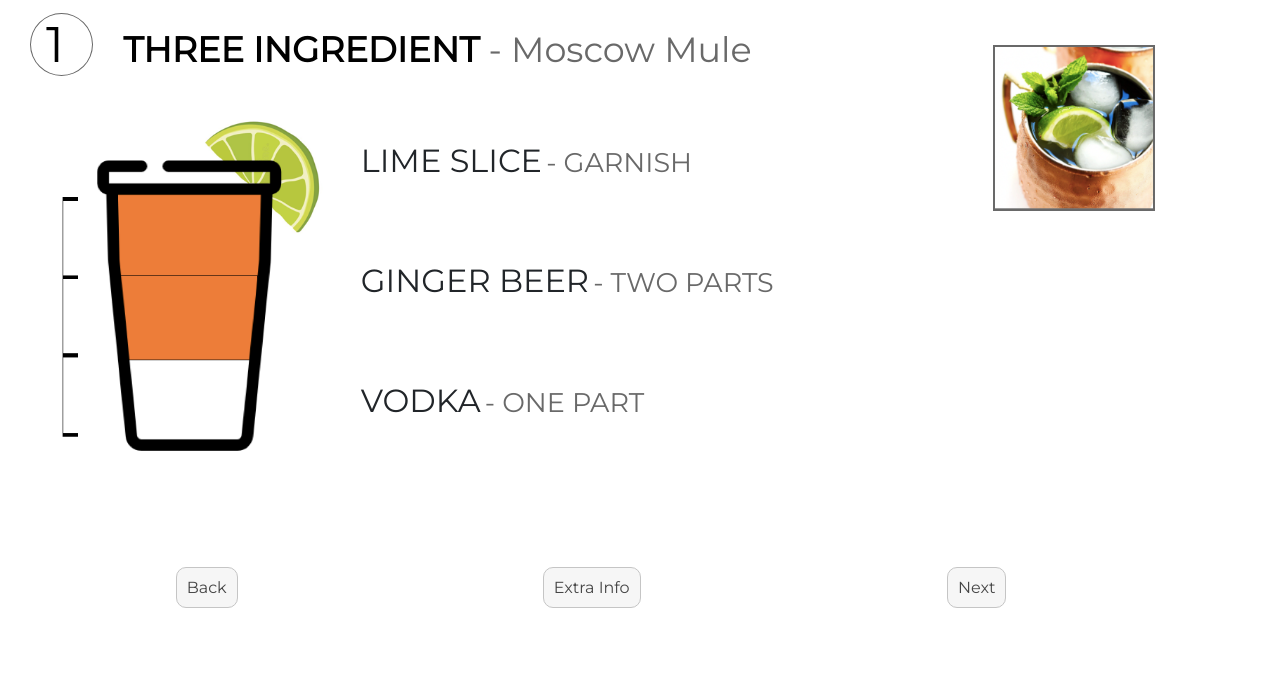
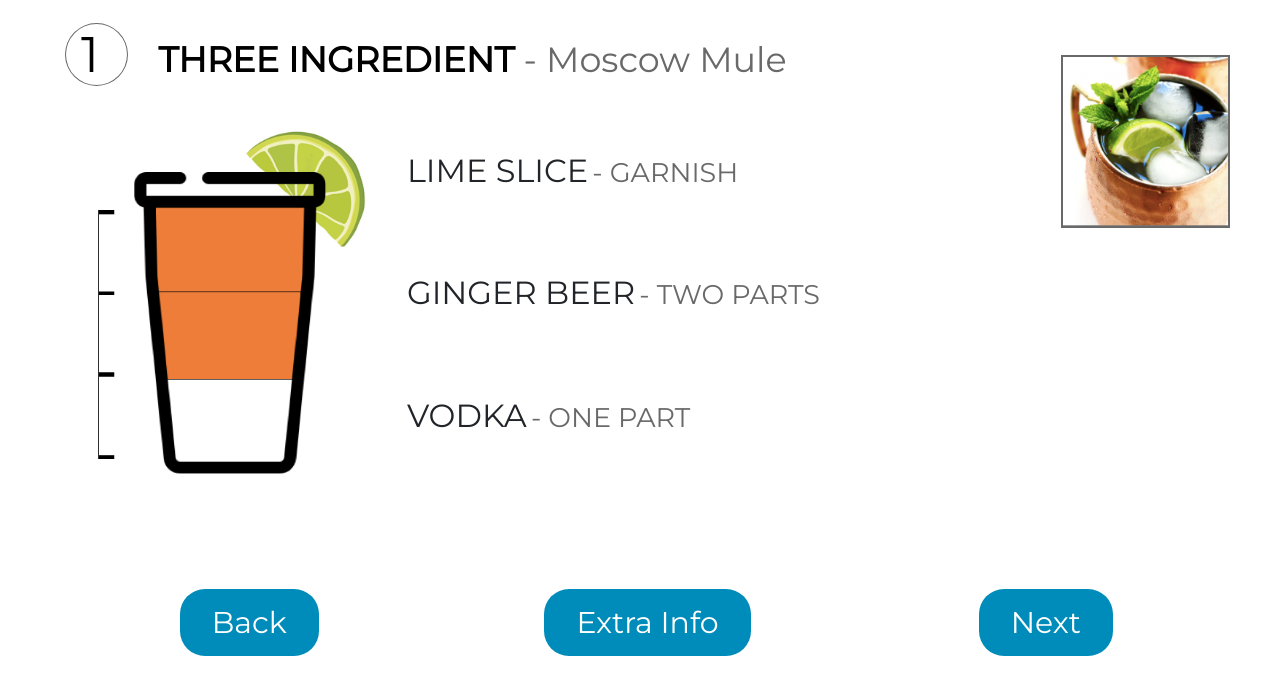
Before and after one commit to chris-cox-columbia/UID-Final-Project, a Flask app: page /learn/intro/1 in a window 1280 px wide. Shown: the part 101-801 px from the top of the page. Before the commit the page ends 709 px from the top, so only its background shows below. Run offline with Flask 2, Linux system fonts and the light colour scheme; some libraries are stand-ins or nearby versions; some web fonts are replaced.

Commit message:
made some changes to leaning portions. I have to fix the screen sizing still

```diff
--- a/static/layout.css
+++ b/static/layout.css
@@ -9,7 +9,7 @@ body {
     width: auto;
     box-sizing: border-box;
     position: relative;
-    margin: 15px;
+    margin: 25px;
 }
 .button1 {
     width: 400px;
@@ -21,10 +21,11 @@ body {
     text-align: center;
     text-decoration: none;
     display: inline-block;
-    font-size: 40px;
+    font-size: 50px;
     margin: 4px 2px;
     cursor: pointer;
     background-color: #008CBA;
+    font-family: 'Montserrat';
 }
 .navbar {
     background-color: #DDEEF8;
--- a/static/learn.css
+++ b/static/learn.css
@@ -68,8 +68,18 @@
 }
 .button_design{
     padding: 10px;
+    border: none;
+    border-radius: 25px;
+    color: white;
+    padding: 15px 32px;
+    text-align: center;
+    text-decoration: none;
+    display: inline-block;
+    font-size: 30px;
+    margin: 4px 2px;
+    cursor: pointer;
+    background-color: #008CBA;
     font-family: 'Montserrat';
-    border-radius: 10px;
 }
 .instruct_box{
     padding-top: 30px;
--- a/templates/introDrinkPage.html
+++ b/templates/introDrinkPage.html
@@ -5,12 +5,13 @@
 <script type="text/javascript" src="{{ url_for('static', filename = 'learn.js') }}"></script>
 <link href='https://fonts.googleapis.com/css?family=Montserrat' rel='stylesheet'>
 <link rel="stylesheet" href="{{url_for('static', filename='learn.css')}}">
+<link rel="stylesheet" href="{{url_for('static', filename='layout.css')}}">
 
 <script>
     let drinkInfo = {{drinkInfo|tojson}}
 </script>
 
-<div class="container">
+<div class="a-container">
     <div class="row">
         <div class="col-md-10">
             <div>
```
Also changed, not shown: templates/videoDrinkPage.html (+4 -3 lines).
